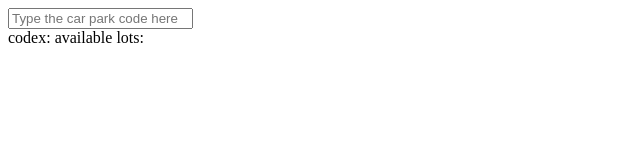
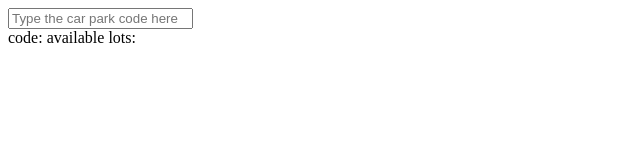
Before and after one commit to alvintfl/ParkNow, a React (Create React App) app in the folder client/: page / in a window 1280 px wide. Shown: the top 160 px of the page, without its empty margins (0-640 px from the left). Built offline with nearby package versions, Linux system fonts and the light colour scheme.

Commit message:
Revert "Test build and deploy pipeline"
This reverts commit abbee6b74edac5b4eff03ebbd31694fd55e65161.

```diff
--- a/client/src/components/CarPark.js
+++ b/client/src/components/CarPark.js
@@ -3,7 +3,7 @@ const CarPark = ({ carPark }) => {
 
   return (
     <div>
-      codex: {code}
+      code: {code}
       available lots: {availableLots}
     </div>
   )
```
